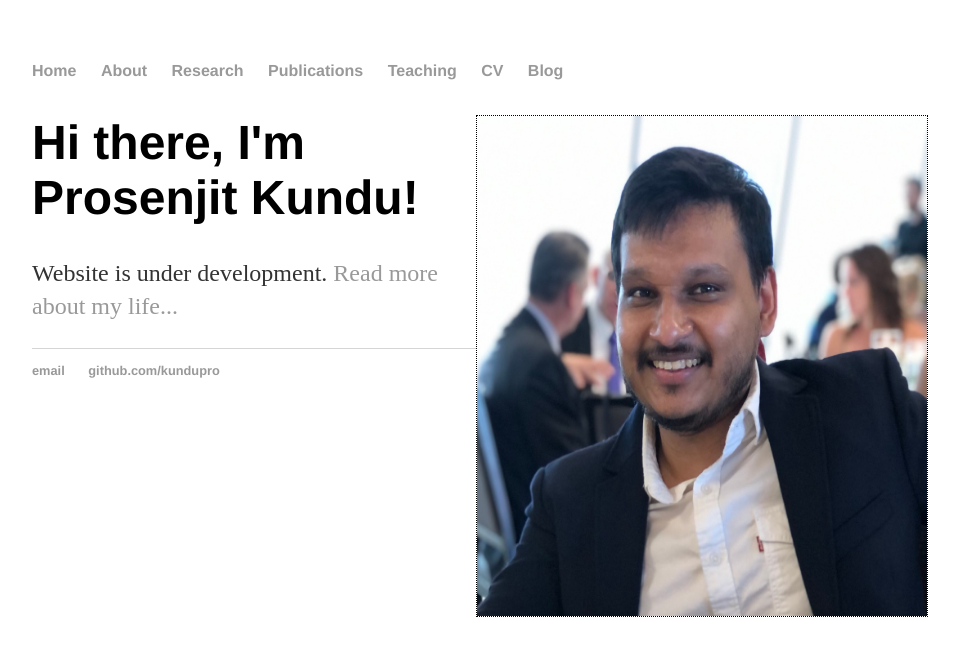
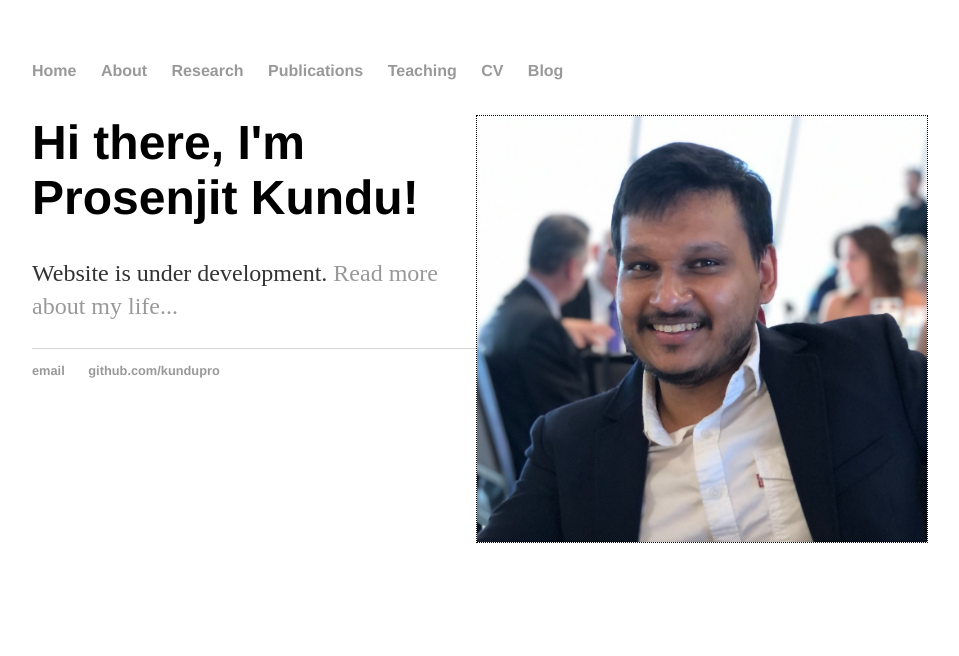
Before and after one commit to kundupro/kundupro.github.io, a Jekyll site: the page built from index.html, in a window 1280 px wide. Shown: the top 656 px of the page, without its empty margins (160-1119 px from the left). Built offline with Jekyll 4.4.1, drawn with Linux system fonts in a browser that asks for light colours.

Commit message:
Update index.html

```diff
--- a/index.html
+++ b/index.html
@@ -8,7 +8,7 @@
 </div><!-- /.blurb -->
 <div class="main">
     <div class="left">
-        <img src="docs/assets/IMG_1334.jpg" width="450" height="500"/>
+        <img src="docs/assets/IMG_1334.jpg" width="450"/>
     </div>
     <div class="right">
 	<h1>Hi there, I'm Prosenjit Kundu!</h1>
```
